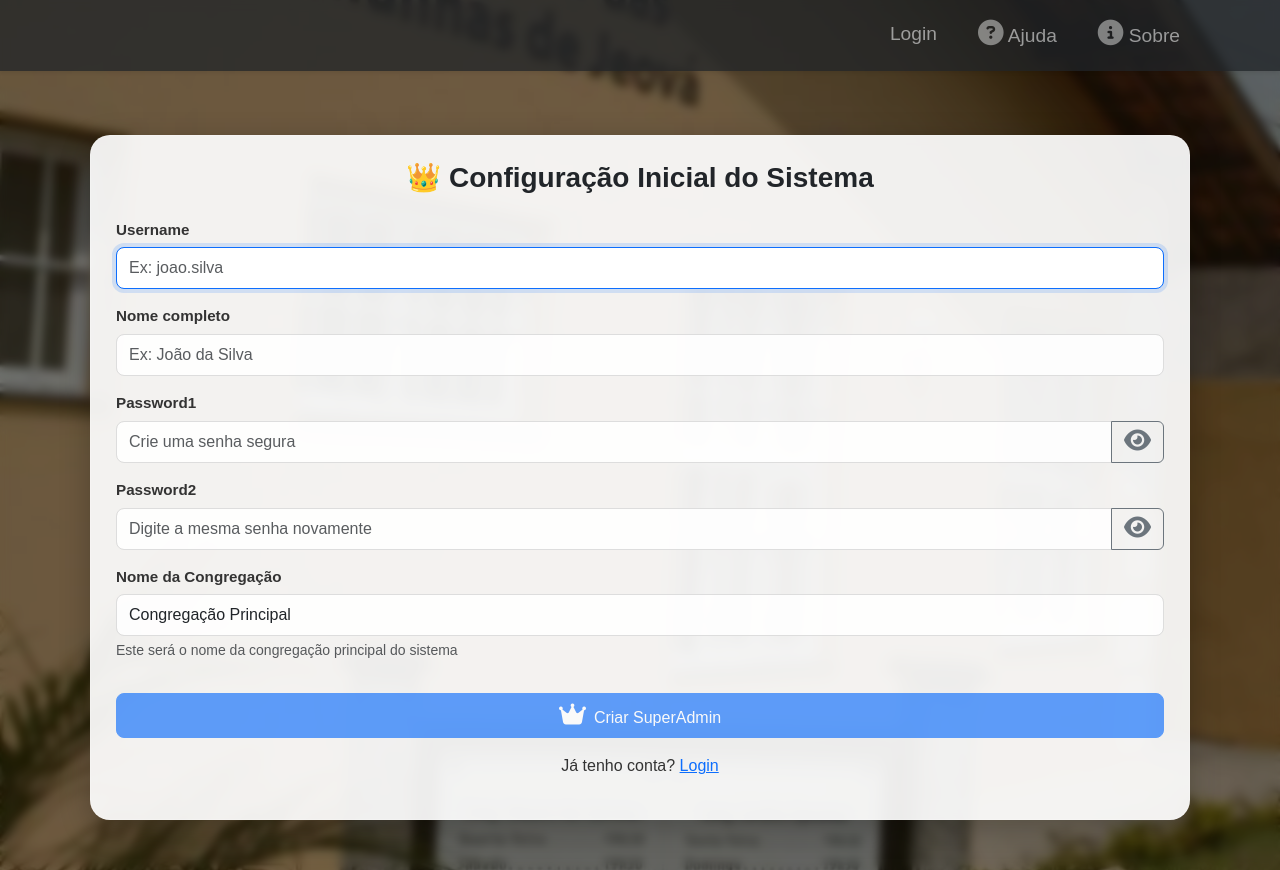
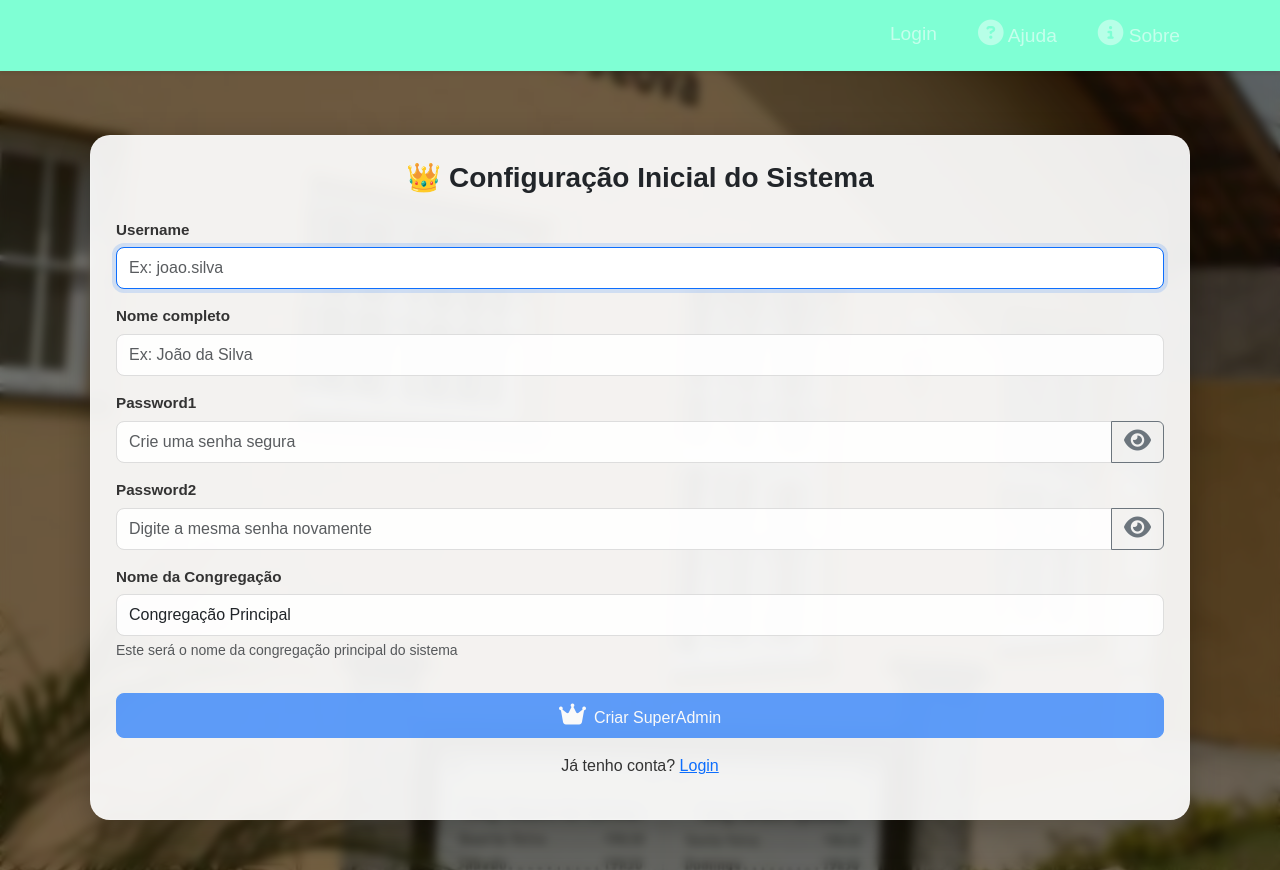
Before and after one commit to andreluizsilv/Agenda_salao, a Django app: page /cadastro/ in a window 1280 px wide. Run offline with Django 5.2, Linux system fonts and the light colour scheme.

Commit message:
correção2 - navbar/cor

```diff
--- a/static/css/style.css
+++ b/static/css/style.css
@@ -15,7 +15,6 @@
   --transition-fast: 0.2s ease;
   --transition-normal: 0.3s ease;
   --transition-slow: 0.5s ease;
-  --navbar-color: aquamarine;
 }
 
 html, body {
@@ -744,9 +743,8 @@ footer {
     .navbar-brand {
         padding: 16px 20px !important;
     }
-
-    .navbar {
-    background-color: var(--navbar-color) !important;
 }
 
+.navbar {
+    background-color: aquamarine !important;
 }
```
